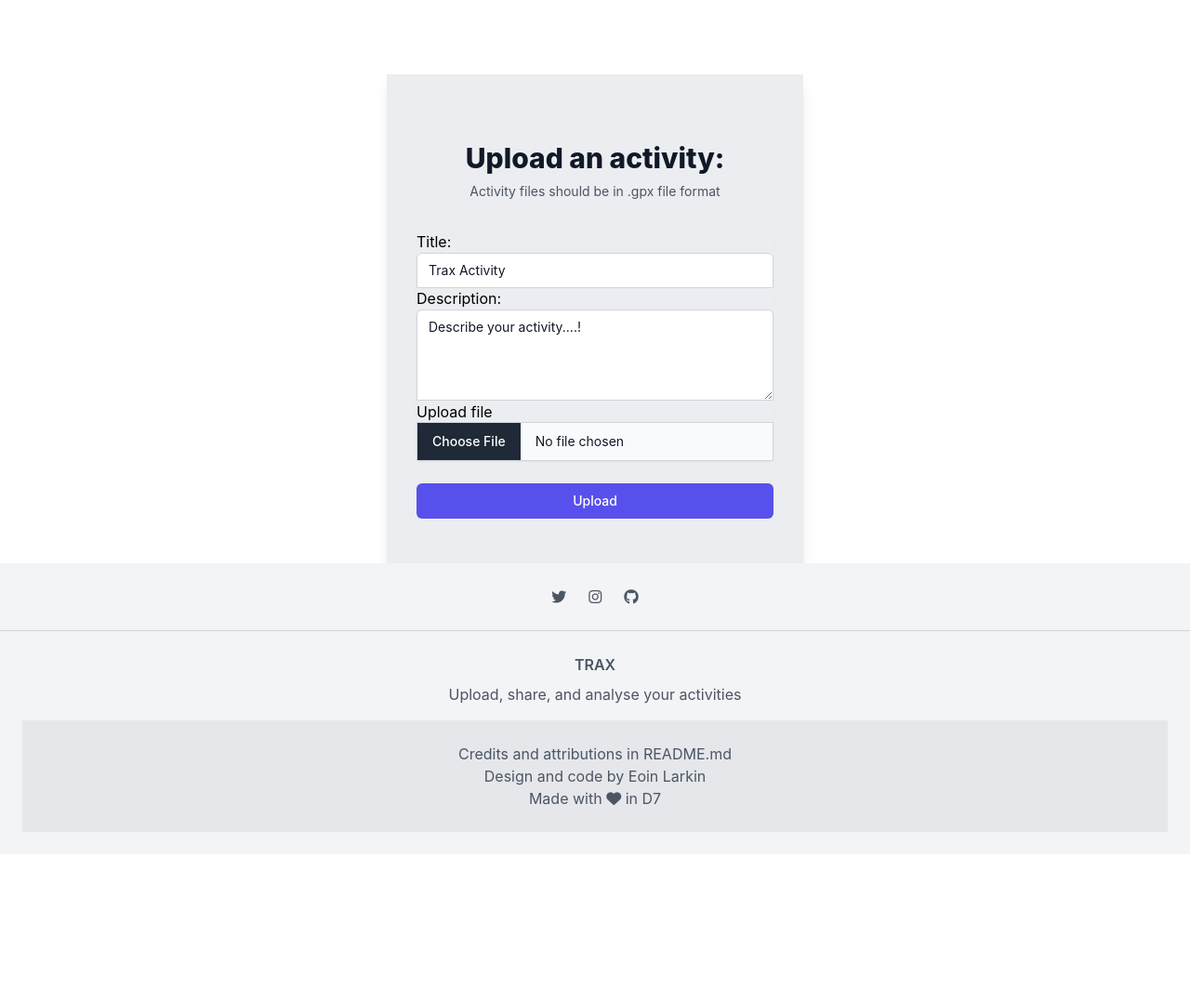
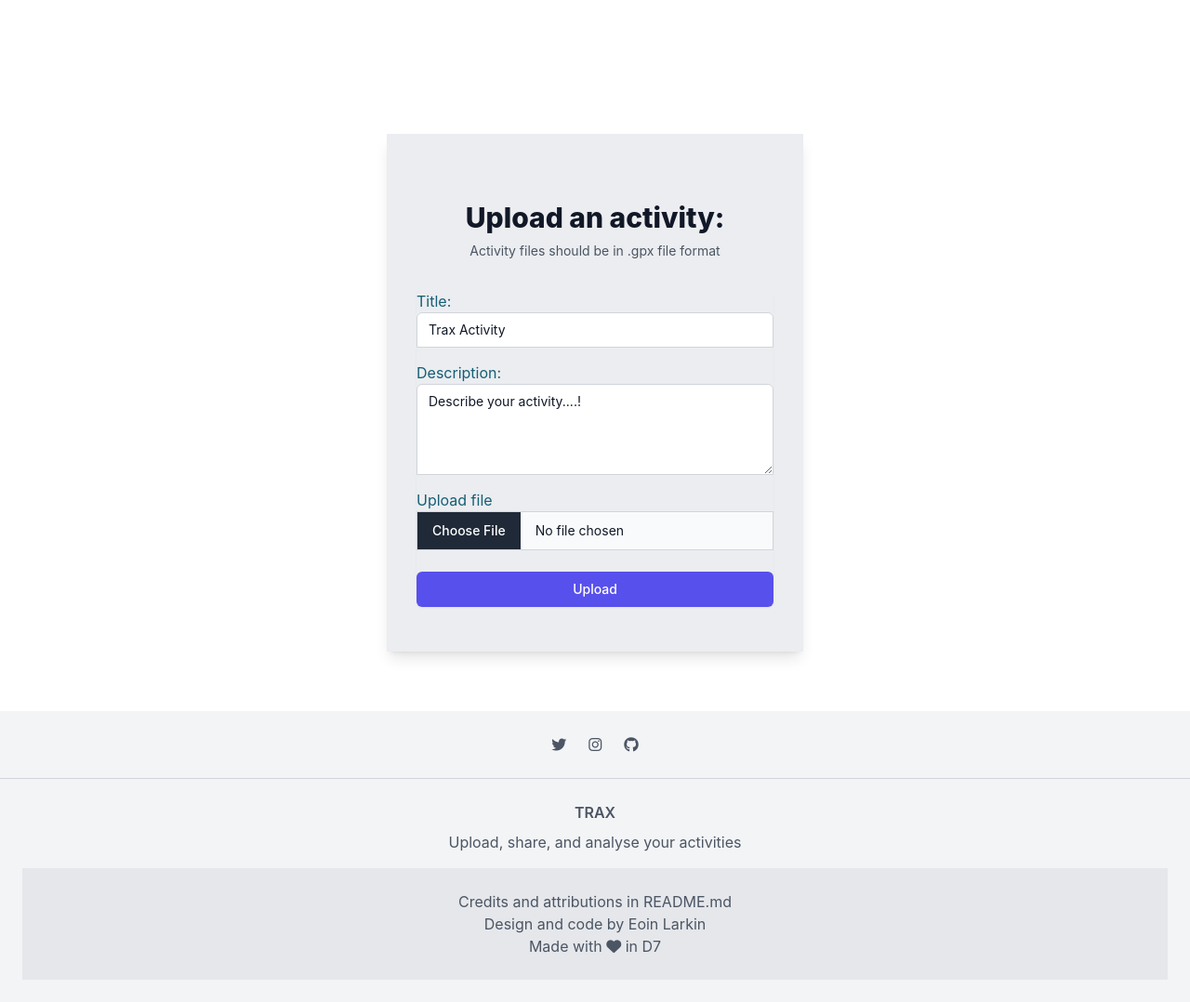
Before and after one commit to eoinlarkin/trax, a Django app: page /upload in a window 1280 px wide. Shown: the part 48-1126 px from the top of the page at 93% size. Before the commit the page ends 943 px from the top, so only its background shows below. Run offline with Django 4.2, Linux system fonts and the light colour scheme; some libraries are stand-ins or nearby versions.

Commit message:
style: update styling on the upload page

```diff
--- a/static/css/output.css
+++ b/static/css/output.css
@@ -690,6 +690,10 @@ Ensure the default browser behavior of the `hidden` attribute.
   margin-top: auto;
 }
 
+.mb-8 {
+  margin-bottom: 2rem;
+}
+
 .block {
   display: block;
 }
@@ -808,6 +812,10 @@ Ensure the default browser behavior of the `hidden` attribute.
 
 .flex-grow {
   flex-grow: 1;
+}
+
+.flex-grow-0 {
+  flex-grow: 0;
 }
 
 .cursor-pointer {
@@ -844,6 +852,10 @@ Ensure the default browser behavior of the `hidden` attribute.
   align-content: flex-start;
 }
 
+.items-start {
+  align-items: flex-start;
+}
+
 .items-end {
   align-items: flex-end;
 }
--- a/templates/account/signup.html
+++ b/templates/account/signup.html
@@ -17,7 +17,7 @@ style='background-image: url("{% static "media/img/hiking_img.jpg" %}");'>
         <h2 class="mt-6 text-center text-3xl font-extrabold text-gray-900">{% trans "Sign up for an account" %}</h2>
         <p class="mt-2 text-center text-sm text-gray-600">
           Already have an account? Then please
-          <a href="{{ login_url }}" class="font-medium text-indigo-600 hover:text-cyan-800">{% blocktrans %} sign in.{% endblocktrans %}</a>
+          <a href="{{ login_url }}" class="font-medium text-teal-800 hover:text-teal-800">{% blocktrans %} sign in.{% endblocktrans %}</a>
         </p>
       </div>
       <form class="mt-8 space-y-6" action="{% url 'account_signup' %}" method="POST">
--- a/templates/upload.html
+++ b/templates/upload.html
@@ -3,8 +3,8 @@
 
 {% block content %}
 
-  <!-- Page Content -->
-  <div class="container mx-auto justify-center grid place-items-center h-full">
+<!-- Page Content -->
+<div class="container mx-auto justify-center grid place-items-center h-full mb-32">
   <div class="grid place-items-center">
     <div class="shadow-lg py-12 px-4 sm:px-6 lg:px-8 max-w-md space-y-8 bg-gray-200/75">
 
@@ -22,36 +22,46 @@
         <div class="rounded-md shadow-sm -space-y-px">
 
           <!-- Title -->
-          <div>
-            <label for="id_title" class="">Title:</label>
-            <input id="id_title" name="title" type="text" maxlength='25' required value="Trax Activity" class="appearance-none rounded-none relative block w-full px-3 py-2 border border-gray-300 placeholder-gray-500 text-gray-900 rounded-t-md focus:outline-none focus:ring-indigo-500 focus:border-indigo-500 focus:z-10 sm:text-sm">
+          <div class="mb-4">
+            <label for="id_title" class="text-cyan-800">Title:</label>
+            <input id="id_title" name="title" type="text" maxlength='25' required value="Trax Activity"
+              class="appearance-none rounded-none relative block w-full px-3 py-2 border border-gray-300 placeholder-gray-500 text-gray-900 rounded-t-md focus:outline-none focus:ring-indigo-500 focus:border-indigo-500 focus:z-10 sm:text-sm">
           </div>
 
           <!-- Description -->
+          <div class="flex items-start">
+            <div class="mb-4">
+            <label for="id_description" class="text-cyan-800">Description:</label>
+            <textarea id="id_description" rows="4" cols="50" name="description" type="text" maxlength='1000' required
+              class="appearance-none rounded-none relative block w-full px-3 py-2 border border-gray-300 placeholder-gray-500 text-gray-900 rounded-t-md focus:outline-none focus:ring-indigo-500 focus:border-indigo-500 focus:z-10 sm:text-sm">Describe your activity....!</textarea>
+          </div>
+        </div>
+
+          <!--  Upload File -->
+
           <div>
-            <label for="id_description" class="">Description:</label>
-            <textarea id="id_description" rows="4" cols="50" name="description" type="text" maxlength='1000' required class="appearance-none rounded-none relative block w-full px-3 py-2 border border-gray-300 placeholder-gray-500 text-gray-900 rounded-t-md focus:outline-none focus:ring-indigo-500 focus:border-indigo-500 focus:z-10 sm:text-sm">Describe your activity....!</textarea>
+            <label for="file_input" class="text-cyan-800">Upload file</label>
+            <input name="gpx_file" id="id_gpx_file" type="file" accept=".gpx"
+              class="block w-full text-sm text-gray-900 bg-gray-50 border border-gray-300 cursor-pointer dark:text-gray-400 focus:outline-none dark:bg-gray-700 dark:border-gray-600 dark:placeholder-gray-400">
           </div>
 
-          <!--  Upload File -->
-          <label class="" for="file_input">Upload file</label>
-<input name="gpx_file" id="id_gpx_file" type="file" class="block w-full text-sm text-gray-900 bg-gray-50 border border-gray-300 cursor-pointer dark:text-gray-400 focus:outline-none dark:bg-gray-700 dark:border-gray-600 dark:placeholder-gray-400" >
-
-         </div>
 
 
-        <div>
+
+        <div class="">
 
           {% if redirect_field_value %}
           <input type="hidden" name="{{ redirect_field_name }}" value="{{ redirect_field_value }}" />
           {% endif %}
 
-          <button type="submit" class="group relative w-full flex justify-center py-2 px-4 border border-transparent text-sm font-medium rounded-md text-white bg-indigo-600 hover:bg-indigo-700 focus:outline-none focus:ring-2 focus:ring-offset-2 focus:ring-indigo-500">
+          <button type="submit"
+            class="mt-6 group relative w-full flex justify-center py-2 px-4 border border-transparent text-sm font-medium rounded-md text-white bg-indigo-600 hover:bg-indigo-700 focus:outline-none focus:ring-2 focus:ring-offset-2 focus:ring-indigo-500">
             <span class="absolute left-0 inset-y-0 flex items-center pl-3"></span>Upload</button>
         </div>
+      </div>
       </form>
 
-</div>
-</div>
+    </div>
+  </div>
 </div>
 {% endblock content %}
```
Also changed, not shown: README.md.
